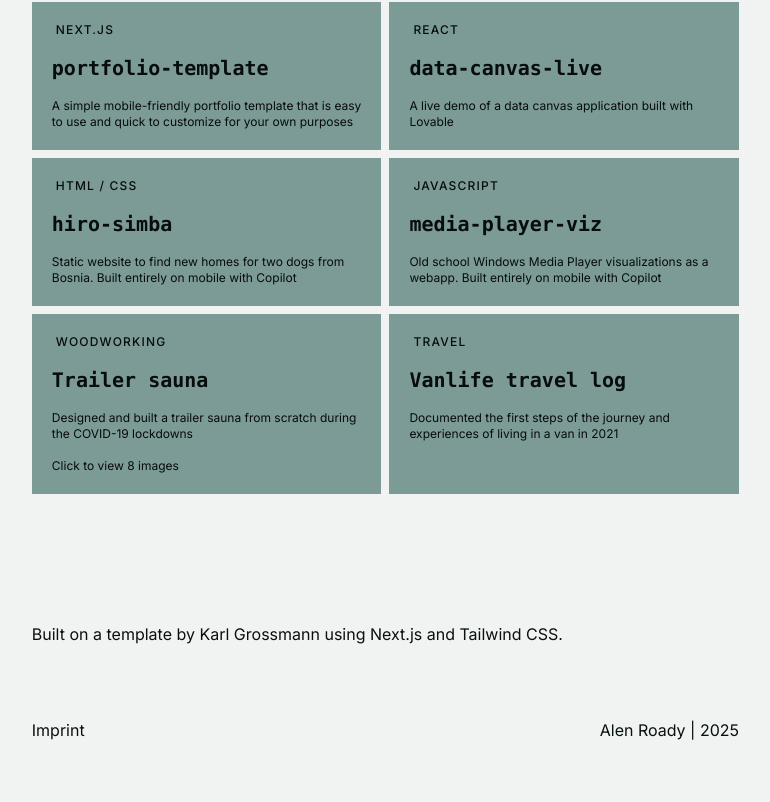
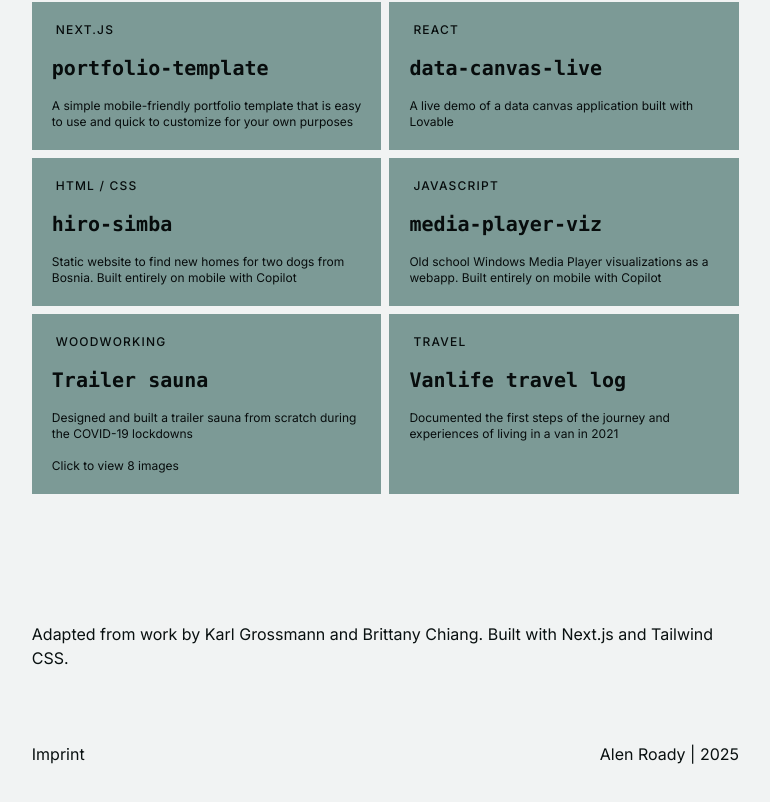
Before and after one commit to qosmonaut/qosmo, a Next.js app: page / in a window 1280 px wide. Shown: the part 4542-5344 px from the top of the page, without its empty margins (445-1215 px from the left). Built offline with nearby package versions, Linux system fonts and the light colour scheme.

Commit message:
chore: Adjust credits

```diff
--- a/components/credits.jsx
+++ b/components/credits.jsx
@@ -6,9 +6,9 @@ const Credits = (props) => {
         <div data-section id='credits' className='group mt-32'>
             <div className='text-primary-400'>
                 <div className='mb-18'>
-                    Built on a <a href="https://github.com/karlgrossmann/two-column-portfolio" target="_blank" rel="noopener noreferrer" className="hover:text-highlight transition-all">template </a>
-                    by <a href="https://github.com/karlgrossmann/" target="_blank" rel="noopener noreferrer" className="hover:text-highlight transition-all">Karl Grossmann </a>
-                    using <a href="https://nextjs.org" target="_blank" rel="noopener noreferrer" className="hover:text-highlight transition-all">Next.js </a>
+                    Adapted from work by <a href="https://github.com/karlgrossmann/" target="_blank" rel="noopener noreferrer" className="hover:text-highlight transition-all">Karl Grossmann </a>
+                    and <a href="https://github.com/bchiang7/" target="_blank" rel="noopener noreferrer" className="hover:text-highlight transition-all">Brittany Chiang</a>.
+                    Built with <a href="https://nextjs.org" target="_blank" rel="noopener noreferrer" className="hover:text-highlight transition-all">Next.js </a>
                     and <a href="https://tailwindcss.com" target="_blank" rel="noopener noreferrer" className="hover:text-highlight transition-all"> Tailwind CSS</a>.
                 </div>
                 <div className='flex flex-row justify-between'>
```
